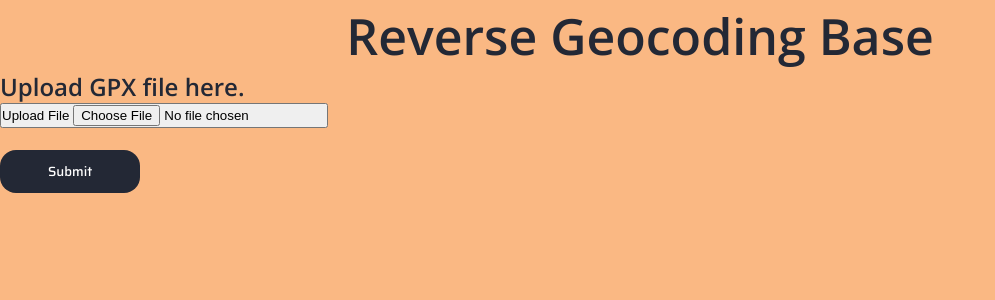
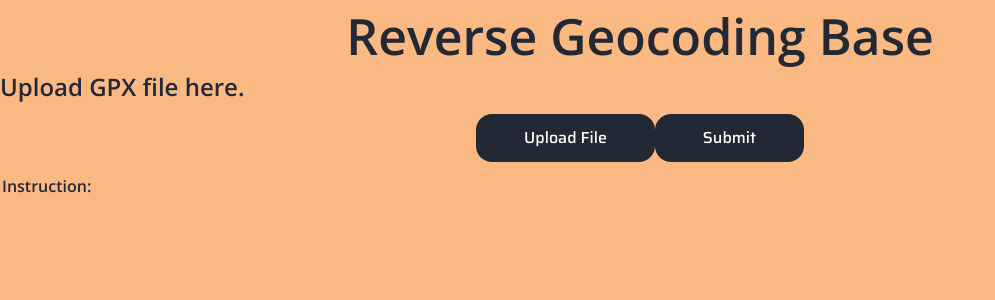
Before and after one commit to Abduarraheem/Reverse-Geocode, a Flask app: page / in a window 1280 px wide. Shown: the part 48-348 px from the top of the page, without its empty margins (0-995 px from the left). Run offline with Flask 2, Linux system fonts and the light colour scheme; lists and menus that the app fills with data are empty; some libraries are stand-ins or nearby versions; some web fonts are replaced.

Commit message:
Formated Upload and submit button needs a little more changes.

```diff
--- a/static/style.css
+++ b/static/style.css
@@ -115,8 +115,8 @@
 
 /*properties for the github icon when hovered over, make color transition*/
 .fa-github:hover, .fa-github:focus{
-    -webkit-background-clip: text;
-    -webkit-text-fill-color: transparent;
+    /* -webkit-background-clip: text;  */ /*already have it above so could be removed*/
+    /* -webkit-text-fill-color: transparent; */
     background-position: 0 100%;
 }
 
@@ -187,6 +187,62 @@
     font-size: 50px;
 }
 
+.container{
+    padding: 0.7rem 3rem;
+    width: 100%;
+
+}
+form{
+    display: flex;
+    flex-direction: row;
+    justify-content: center;
+    /* justify-content: space-evenly; */
+    font-family: 'Saira', sans-serif;
+    font-size: 16px;
+
+}
+
+
+
+
+.submit-btn {
+    cursor: pointer;
+    font-family: 'Saira', sans-serif;
+    padding: 0.7rem 3rem;
+    font-size: 16px;
+    /* display: inline-block; */
+    display: flex;
+    background-color: var(--button-color);
+    border-radius: 1rem;
+    border: none;
+    color:var(--button-color-text);
+
+
+}
+.submit-btn:hover, .submit-btn:focus {
+    background-color: var(--button-color-hover);
+}
+
+
+
+
+.upload-btn {
+    cursor: pointer;
+    padding: 0.7rem 3rem;
+    display: inline-block;
+    background-color: var(--button-color);
+    border-radius: 1rem;
+    border: none;
+    color:var(--button-color-text);
+
+}
+.upload-btn:hover, .upload-btn:focus {
+    background-color: var(--button-color-hover);
+}
+label.upload-btn input[type=file]{
+    top: -100rem;
+    position: absolute;
+}
 
 
 /* #upload {
@@ -208,26 +264,6 @@
 
 
 } */
-
-
-.submit-btn {
-    cursor: pointer;
-    font-family: 'Saira', sans-serif;
-    padding: 0.7rem 3rem;
-    position: absolute;
-    overflow: hidden;
-    /* display: inline-block; */
-    display: flex;
-    background-color: var(--button-color);
-    border-radius: 1rem;
-    border: none;
-    color:var(--button-color-text);
-    /* border-collapse: collapse; */
-
-}
-.submit-btn:hover, .submit-btn:focus {
-    background-color: var(--button-color-hover);
-}
 /*Mobile view*/
 @media only screen and (max-width:800px){
 
@@ -265,19 +301,22 @@
         background-color: rgb(15, 15, 15);
         pointer-events: none;
         flex-direction: column;
-        transition:all 700ms cubic-bezier(1,0,0,1);
+        transition: all 700ms cubic-bezier(0, 1, 1, 1);
         align-items: center;
 
     }
 
     .nav-list.open{
         top: 0;
-        transition:all 700ms cubic-bezier(1,0,0,1);
+        transition: all 700ms cubic-bezier(0, 1, 1, 1);
         pointer-events: all;
-        font-size: 2rem;
+        /* font-size: 2rem; */
     }
 
-
+    .nav-link:hover{
+        border-bottom: .1em solid rgb(194, 183, 183);
+        transition: all 500ms cubic-bezier(0, 1, 1, 1);
+    }
     /* .top-nav{
         transition:all 700ms cubic-bezier(1,0,0,1);
     }
--- a/templates/index.html
+++ b/templates/index.html
@@ -64,22 +64,19 @@
 
 
     <h1 class="title">Reverse Geocoding Base</h1>
+
+
         <h2>Upload GPX file here.</h2>
+        <div class="container">
+            <form method="POST" action="" enctype="multipart/form-data">
+                <label class="upload-btn">
+                    <input type="file" name="gpx_file" required>
+                    Upload File
+                </label>
+                <input class="submit-btn" type="submit" name="Submit" value="Submit">
+            </form>
+        </div>
 
-    <!-- action could is where we should send the file  -->
-    <form method="POST" action="" enctype="multipart/form-data">
-        <button class="upload-btn">Upload File
-            <input type="file" name="gpx_file" required>
-        </button>
-        <!-- <button class="submit-btn">Submit -->
-        <br>
-        <br>
-        <input class="submit-btn" type="submit" name="Submit" value="Submit">
-        <!-- </button> -->
-    </form>
-
-    <output></output>
-    <script src="../static/main.js"></script>
         <table>
             <thead>
             <tr>
@@ -95,7 +92,10 @@
             {% endfor %}
             </tbody>
         </table>
+    <output> <!-- Comment out this if any problems arrise with the tbale-->
+    </output>
 
+    <script src="../static/main.js"></script>
 </body>
 
 </html>
```
Lines whose indentation alone changed are shown as unchanged.
